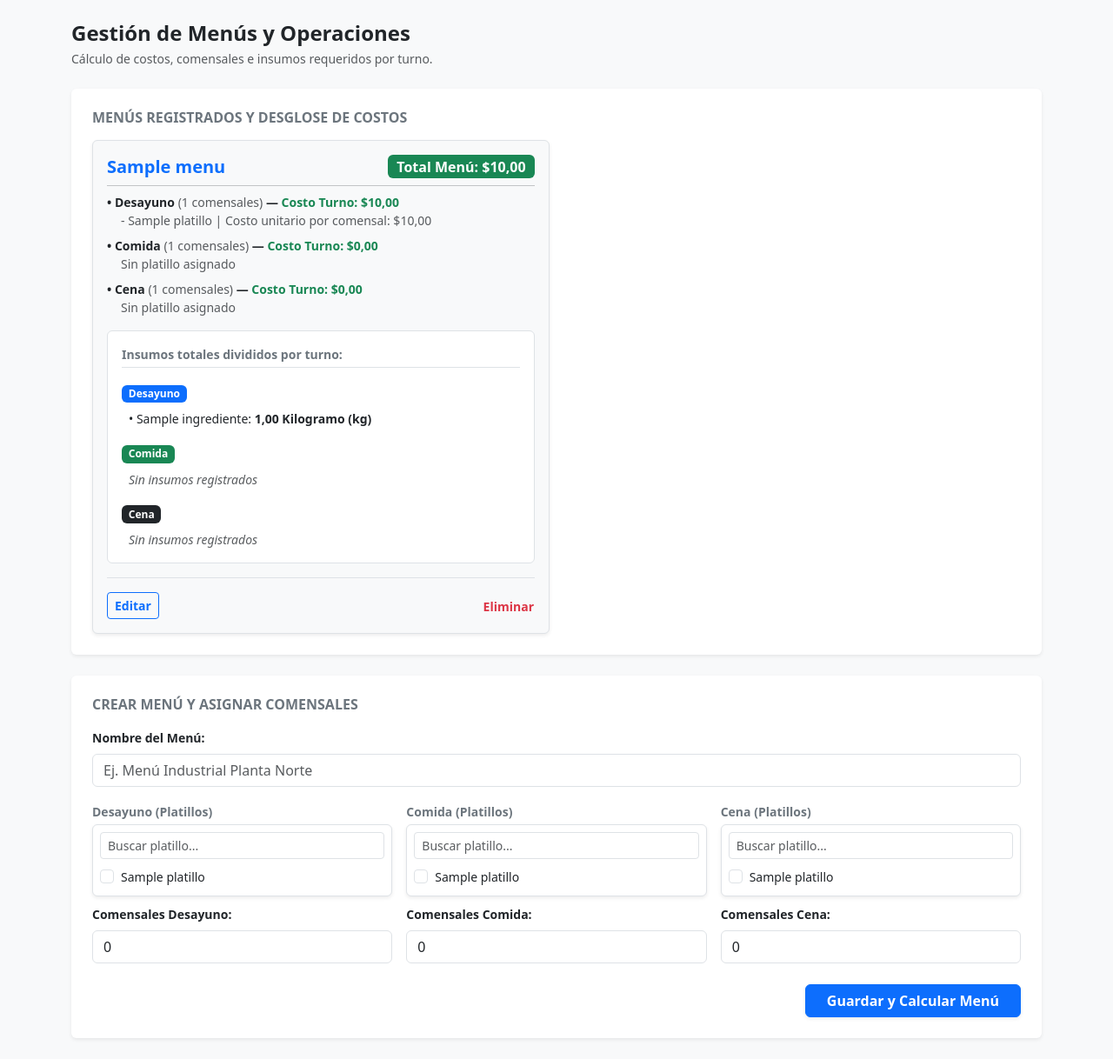
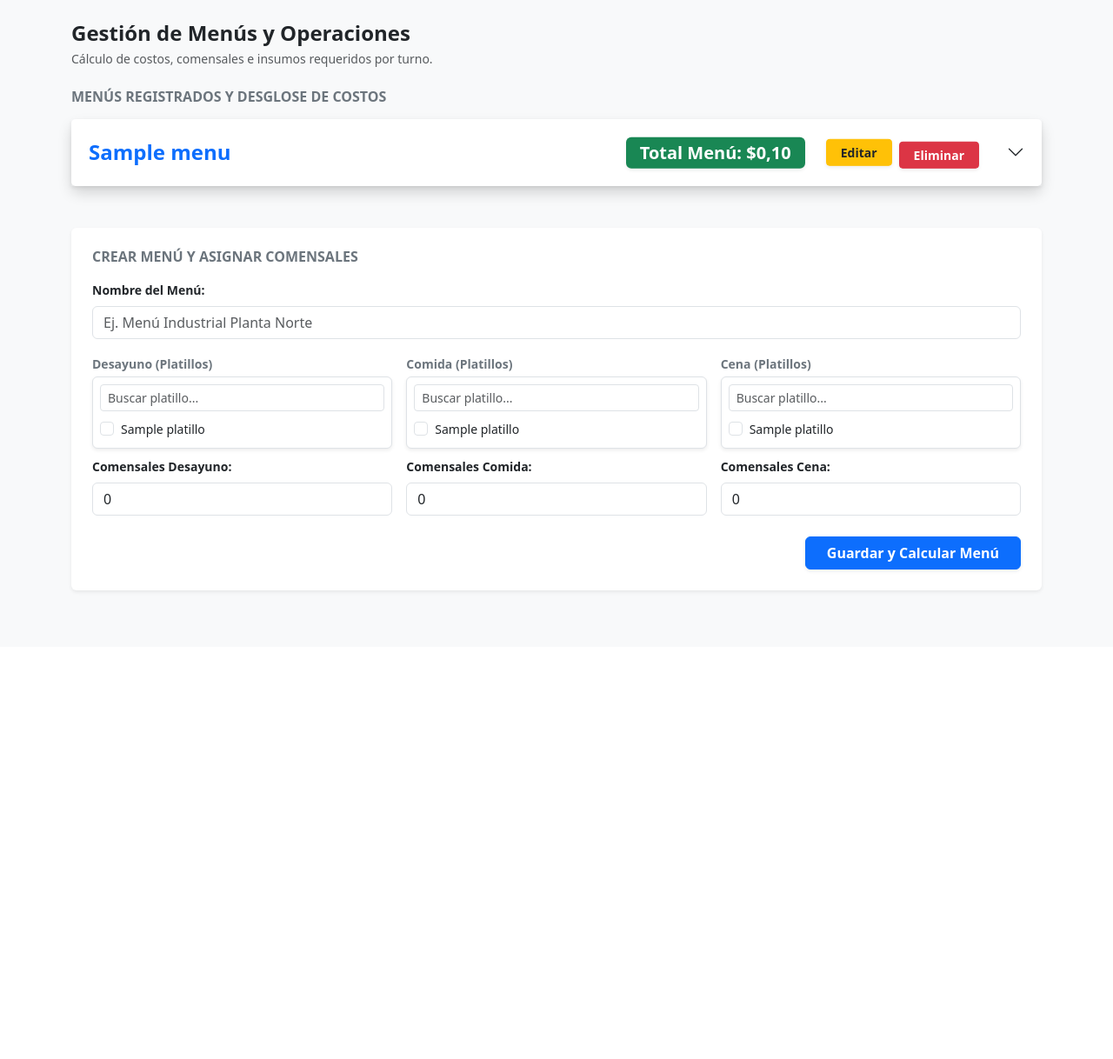
Before and after one commit to AllanMartinR/Gestor-de-menus, a Django app: page /armar-menu/ in a window 1280 px wide. Shown: the part 56-1274 px from the top of the page at 87% size. After the commit the page ends 738 px from the top, so only its background shows below. Run offline with Django 5.2, Linux system fonts and the light colour scheme; a user stored in the database is signed in; tables that the repository leaves empty hold one stand-in row (values such as "Sample post").

Commit message:
hice diseño desplegable y desglose de insumos en pantalla de armado de menus

```diff
--- a/Gestion/templates/gestion/armado_menu.html
+++ b/Gestion/templates/gestion/armado_menu.html
@@ -12,106 +12,91 @@
         </div>
     </div>
 
-    <!-- Menús Guardados y Reportes Financieros -->
-    <div class="card border-0 shadow-sm mb-4">
-        <div class="card-body p-4">
-            <h3 class="h6 text-uppercase text-secondary fw-bold mb-3">Menús Registrados y Desglose de Costos</h3>
+    <!-- Menús Guardados y Reportes Financieros (AHORA CON ACORDEÓN) -->
+    <h3 class="h6 text-uppercase text-secondary fw-bold mb-3 mt-4">Menús Registrados y Desglose de Costos</h3>
 
-            <div class="row g-3">
+    <div class="accordion shadow-sm border-0 mb-5" id="accordionMenus">
         {% for item in menus_procesados %}
-                <div class="col-md-6">
-                    <div class="card h-100 border bg-light shadow-sm">
-                        <div class="card-body d-flex flex-column justify-content-between">
-                            <div>
-                                <div class="d-flex justify-content-between align-items-center mb-2">
-                                    <h4 class="h5 text-primary fw-bold mb-0">{{ item.menu.nombre }}</h4>
-                                    <span class="badge bg-success fs-6">Total Menú: ${{ item.fin.costo_total_menu|floatformat:2 }}</span>
+        {% with resumen=item.menu.obtener_resumen_financiero %}
+        <div class="accordion-item mb-4 rounded-3 border-0 shadow">
+
+            <!-- 1. Encabezado del Menú (Visible) -->
+            <h2 class="accordion-header position-relative" id="heading{{ item.menu.id }}">
+                <button class="accordion-button collapsed text-primary fw-bold fs-4 bg-white py-4" type="button" data-bs-toggle="collapse" data-bs-target="#collapse{{ item.menu.id }}" aria-expanded="false" aria-controls="collapse{{ item.menu.id }}">
+                    {{ item.menu.nombre }}
+                </button>
+
+                <!-- Botones de Acción y Total -->
+                <div class="position-absolute top-50 end-0 translate-middle-y me-5 pe-4 d-flex align-items-center" style="z-index: 5;">
+                    <span class="badge bg-success fs-5 px-3 py-2 me-4 shadow-sm">Total Menú: ${{ resumen.costo_total_menu|floatformat:2 }}</span>
+                    <a href="{% url 'armado_menu' %}?editar={{ item.menu.id }}" class="btn btn-sm btn-warning me-2 text-dark fw-bold px-3 shadow-sm">Editar</a>
+                    <form method="post" action="{% url 'menu_eliminar' item.menu.id %}" class="d-inline m-0 p-0" onsubmit="return confirm('¿Estás seguro de eliminar el menú {{ item.menu.nombre }}?');">
+                        {% csrf_token %}
+                        <button type="submit" class="btn btn-sm btn-danger fw-bold px-3 shadow-sm">Eliminar</button>
+                    </form>
                 </div>
+            </h2>
 
-                                <hr class="my-2">
+            <!-- 2. Cuerpo Colapsable (Oculto hasta hacer clic) -->
+            <div id="collapse{{ item.menu.id }}" class="accordion-collapse collapse" aria-labelledby="heading{{ item.menu.id }}" data-bs-parent="#accordionMenus">
+                <div class="accordion-body p-4 bg-light border-top">
 
-                                <!-- Desglose de Costos y Platillos por Turno -->
-                                {% for tiempo, data in item.fin.resumen_tiempos.items %}
-                                    <div class="mb-2 small">
-                                        <div class="fw-bold text-dark">
-                                            • {{ tiempo }}
-                                            <span class="text-muted fw-normal">({{ data.comensales }} comensales)</span> —
-                                            <span class="text-success fw-semibold">Costo Turno: ${{ data.costo_total|floatformat:2 }}</span>
-                                        </div>
-                                        <ul class="list-unstyled ms-3 mb-1 text-muted">
-                                            {% for p in data.platillos %}
-                                                <li>- {{ p.nombre }} | Costo unitario por comensal: ${{ p.costo_unitario|floatformat:2 }}</li>
-                                            {% empty %}
-                                                <li class="text-muted italic">Sin platillo asignado</li>
-                                            {% endfor %}
-                                        </ul>
-                                    </div>
-                                {% endfor %}
+                    <h5 class="text-muted mb-4 fw-bold border-bottom pb-2">Desglose Operativo por Turno</h5>
 
-                                <!-- NUEVO: Insumos Divididos por Turno -->
-                                <div class="mt-3 p-3 bg-white rounded border">
-                                    <strong class="small text-secondary d-block mb-3 border-bottom pb-1">Insumos totales divididos por turno:</strong>
-
-                                    <div class="row">
-                                        <!-- Insumos Desayuno -->
-                                        <div class="col-12 mb-3">
-                                            <span class="badge bg-primary mb-2">Desayuno</span>
-                                            <ul class="list-unstyled small mb-0 text-dark ms-2">
-                                                {% for ing_nombre, info in item.insumos_separados.Desayuno.items %}
-                                                    <li>• {{ ing_nombre }}: <strong>{{ info.cantidad|floatformat:2 }} {{ info.unidad }}</strong></li>
-                                                {% empty %}
-                                                    <li class="text-muted fst-italic">Sin insumos registrados</li>
-                                                {% endfor %}
-                                            </ul>
-                                        </div>
-
-                                        <!-- Insumos Comida -->
-                                        <div class="col-12 mb-3">
-                                            <span class="badge bg-success mb-2">Comida</span>
-                                            <ul class="list-unstyled small mb-0 text-dark ms-2">
-                                                {% for ing_nombre, info in item.insumos_separados.Comida.items %}
-                                                    <li>• {{ ing_nombre }}: <strong>{{ info.cantidad|floatformat:2 }} {{ info.unidad }}</strong></li>
-                                                {% empty %}
-                                                    <li class="text-muted fst-italic">Sin insumos registrados</li>
-                                                {% endfor %}
-                                            </ul>
-                                        </div>
-
-                                        <!-- Insumos Cena -->
-                                        <div class="col-12">
-                                            <span class="badge bg-dark mb-2">Cena</span>
-                                            <ul class="list-unstyled small mb-0 text-dark ms-2">
-                                                {% for ing_nombre, info in item.insumos_separados.Cena.items %}
-                                                    <li>• {{ ing_nombre }}: <strong>{{ info.cantidad|floatformat:2 }} {{ info.unidad }}</strong></li>
-                                                {% empty %}
-                                                    <li class="text-muted fst-italic">Sin insumos registrados</li>
+                    <!-- Resumen por turnos -->
+                    {% for turno, datos in resumen.resumen_tiempos.items %}
+                        {% if datos.comensales > 0 %}
+                        <div class="card mb-3 border-0 shadow-sm">
+                            <div class="card-body p-3">
+                                <h5 class="fw-bold mb-2">
+                                    • {{ turno }} <span class="text-muted fw-normal fs-6">({{ datos.comensales }} comensales)</span> —
+                                    <span class="text-success">Costo Turno: ${{ datos.costo_total|floatformat:2 }}</span>
+                                </h5>
+                                <ul class="list-unstyled ms-4 mb-0 text-muted">
+                                    {% for platillo in datos.platillos %}
+                                        <li>- <strong>{{ platillo.nombre }}</strong> | Costo unitario por comensal: ${{ platillo.costo_unitario|floatformat:2 }}</li>
                                     {% endfor %}
                                 </ul>
                             </div>
                         </div>
+                        {% endif %}
+                    {% endfor %}
+
+                    <!-- Insumos agrupados por platillo -->
+                    <div class="alert alert-secondary border-0 shadow-sm rounded-3 p-4 mt-4 bg-white">
+                        <h6 class="alert-heading fw-bold mb-4 text-uppercase text-secondary">Insumos totales divididos por turno y platillo:</h6>
+
+                        {% for turno, platillos in resumen.ingredientes_agrupados.items %}
+                            {% if platillos %}
+                                <h5 class="mt-3"><span class="badge bg-primary px-3 py-2 shadow-sm">{{ turno }}</span></h5>
+                                <div class="row mt-3">
+                                    {% for platillo_nombre, ingredientes in platillos.items %}
+                                        <div class="col-md-6 mb-3">
+                                            <div class="p-3 border border-2 border-light rounded bg-light h-100 shadow-sm">
+                                                <strong class="text-secondary border-bottom border-secondary d-block mb-2 pb-1">{{ platillo_nombre }}</strong>
+                                                <ul class="list-unstyled mb-0 ms-2" style="font-size: 0.95rem;">
+                                                    {% for ing in ingredientes %}
+                                                        <li>• {{ ing.nombre }}: <strong class="text-dark">{{ ing.cantidad|floatformat:2 }}</strong> <small class="text-muted">{{ ing.unidad }}</small></li>
+                                                    {% endfor %}
+                                                </ul>
                                             </div>
                                         </div>
+                                    {% endfor %}
+                                </div>
+                            {% endif %}
+                        {% endfor %}
+                    </div>
 
-                            <div class="d-flex justify-content-between align-items-center pt-3 mt-3 border-top">
-                                <a href="{% url 'armado_menu' %}?editar={{ item.menu.id }}" class="btn btn-sm btn-outline-primary fw-semibold">Editar</a>
-                                <form method="post" action="{% url 'menu_eliminar' item.menu.id %}" class="d-inline" onsubmit="return confirm('¿Estás seguro de eliminar el menú {{ item.menu.nombre }}?');">
-                                    {% csrf_token %}
-                                    <button type="submit" class="btn btn-sm btn-link text-danger text-decoration-none p-0 m-0 fw-semibold">Eliminar</button>
-                                </form>
                 </div>
             </div>
         </div>
-                </div>
+        {% endwith %}
         {% empty %}
-                <div class="col-12">
-                    <p class="text-muted mb-0">No hay menús guardados todavía.</p>
-                </div>
+            <div class="alert alert-info shadow-sm border-0">No hay menús guardados todavía.</div>
         {% endfor %}
     </div>
-        </div>
-    </div>
 
-    <!-- Formulario para Crear / Editar -->
+    <!-- Formulario para Crear / Editar (INTACTO) -->
     <div class="card border-0 shadow-sm">
         <div class="card-body p-4">
             <h3 class="h6 text-uppercase text-secondary fw-bold mb-3">
```
Also changed, not shown: Gestion/models.py (+20 -15 lines), Gestion/templates/gestion/reporte_menu.html (+70 -38 lines). Lines whose indentation alone changed are shown as unchanged.
